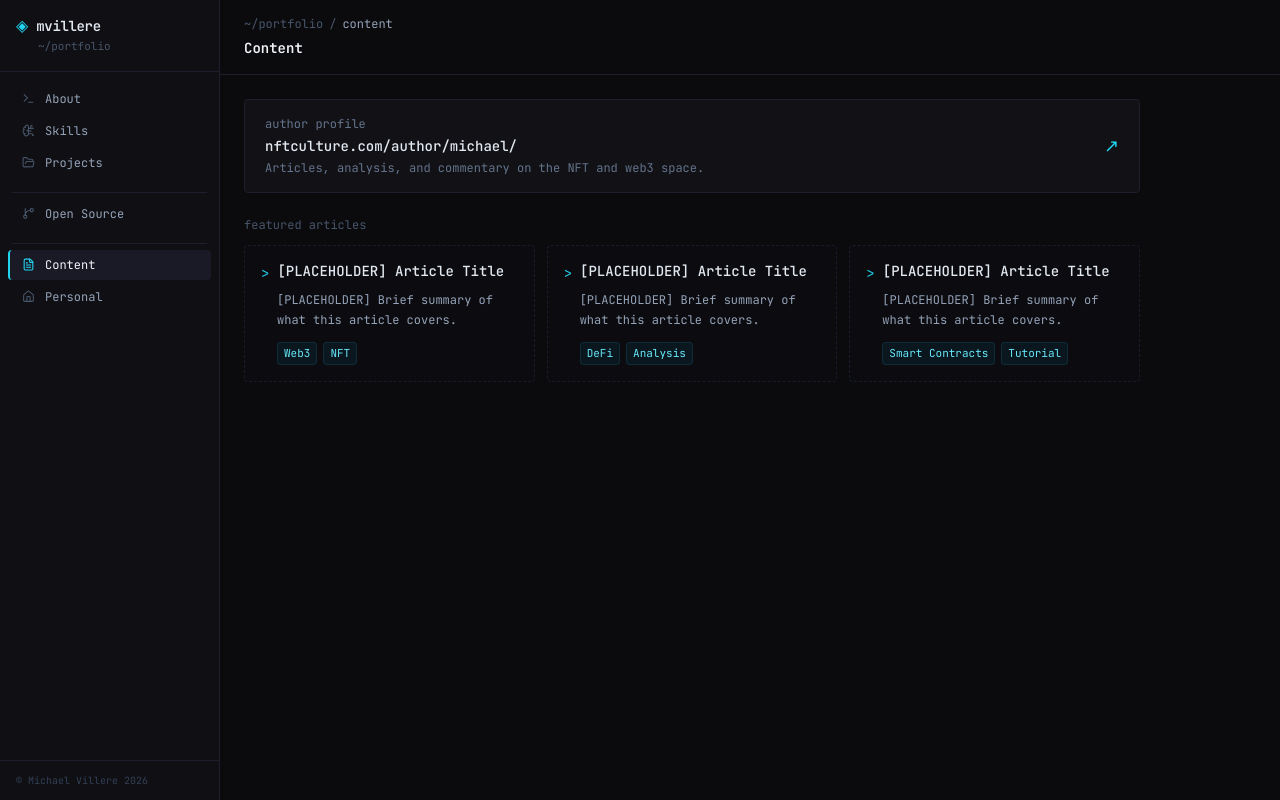
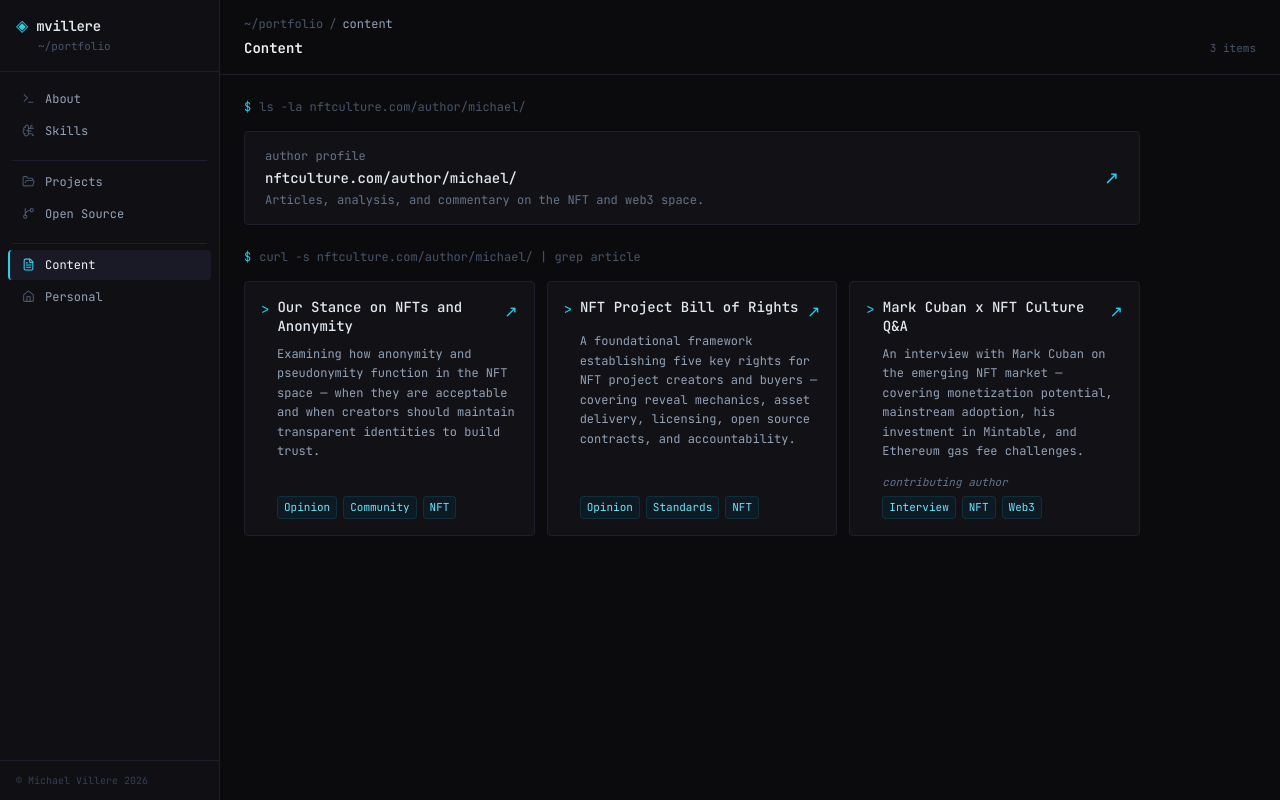
Before and after one commit to mvillere/mvillere.github.io, a Vue app: page / in a window 1280 px wide. Both pictures are taken after a click on the button "Content". Built offline with nearby package versions, Linux system fonts and the light colour scheme.

Commit message:
add content

```diff
--- a/src/App.vue
+++ b/src/App.vue
@@ -69,7 +69,7 @@ const tabs: TabDef[] = [
     label: 'Projects',
     icon: FolderOpen,
     path: 'projects',
-    group: null,
+    group: 'work',
     component: ProjectsTab,
     count: nftContracts.filter((p) => p.status !== 'placeholder').length,
   },
@@ -78,7 +78,7 @@ const tabs: TabDef[] = [
     label: 'Open Source',
     icon: GitBranch,
     path: 'open-source',
-    group: 'web3',
+    group: 'work',
     component: OpenSourceTab,
     count: openSourceRepos.length + openSourceTools.filter((p) => p.status !== 'placeholder').length,
   },
--- a/src/components/Sidebar.vue
+++ b/src/components/Sidebar.vue
@@ -13,7 +13,7 @@
 
     <!-- Navigation -->
     <nav class="flex-1 py-3 px-2 space-y-0.5">
-      <!-- Ungrouped: About, Skills, Projects -->
+      <!-- Ungrouped: About, Skills -->
       <button
         v-for="tab in ungrouped"
         :key="tab.id"
@@ -31,14 +31,14 @@
         <span class="hidden sm:inline">{{ tab.label }}</span>
       </button>
 
-      <!-- Open Source (web3 group — label dropped per user request) -->
+      <!-- Projects + Open Source (work group) -->
       <div class="sm:hidden h-px bg-shell-border mx-1 my-3" />
       <div class="hidden sm:block px-1 pt-3 pb-1">
         <div class="h-px bg-shell-border" />
       </div>
 
       <button
-        v-for="tab in web3Group"
+        v-for="tab in workGroup"
         :key="tab.id"
         :title="tab.label"
         class="nav-item"
@@ -93,7 +93,7 @@ export interface TabConfig {
   label: string;
   icon: Component;
   path: string;
-  group: 'web3' | 'other' | null;
+  group: 'work' | 'other' | null;
 }
 
 const props = defineProps<{
@@ -104,7 +104,7 @@ const props = defineProps<{
 defineEmits<{ select: [id: string] }>();
 
 const ungrouped = props.tabs.filter((t) => t.group === null);
-const web3Group = props.tabs.filter((t) => t.group === 'web3');
+const workGroup = props.tabs.filter((t) => t.group === 'work');
 const otherGroup = props.tabs.filter((t) => t.group === 'other');
 </script>
 
--- a/src/components/tabs/ContentTab.vue
+++ b/src/components/tabs/ContentTab.vue
@@ -1,6 +1,11 @@
 <template>
   <div class="space-y-6 max-w-4xl">
     <!-- Author profile link -->
+    <div>
+      <div class="flex items-center gap-2 text-xs text-slate-600 mb-4">
+        <span class="text-cyan-400">$</span>
+        <span>ls -la nftculture.com/author/michael/</span>
+      </div>
       <a
         :href="authorProfileUrl"
         target="_blank"
@@ -18,22 +23,44 @@
         </div>
         <span class="text-cyan-400 text-lg ml-4 shrink-0">↗</span>
       </a>
+    </div>
 
     <!-- Featured articles -->
     <div>
-      <p class="text-xs text-slate-600 mb-3">featured articles</p>
+      <div class="flex items-center gap-2 text-xs text-slate-600 mb-4">
+        <span class="text-cyan-400">$</span>
+        <span>curl -s nftculture.com/author/michael/ | grep article</span>
+      </div>
       <div class="grid grid-cols-1 md:grid-cols-2 xl:grid-cols-3 gap-3">
-        <div
+        <a
           v-for="article in articles"
           :key="article.id"
-          class="border border-dashed border-slate-800/60 rounded bg-shell-card/40 p-4 flex flex-col gap-2"
+          :href="article.url ?? undefined"
+          :target="article.url ? '_blank' : undefined"
+          :rel="article.url ? 'noopener noreferrer' : undefined"
+          class="border rounded bg-shell-card p-4 flex flex-col gap-2 transition-all"
+          :class="
+            article.url
+              ? 'border-shell-border hover:border-cyan-500/20 hover:bg-shell-hover cursor-pointer'
+              : 'border-dashed border-slate-800/60 bg-shell-card/40 cursor-default'
+          "
         >
-          <div class="flex items-start gap-2">
+          <div class="flex items-start justify-between gap-2">
+            <div class="flex items-start gap-2 flex-1 min-w-0">
               <span class="text-cyan-400 text-sm select-none mt-px shrink-0">&gt;</span>
               <h3 class="text-sm font-medium text-slate-200 leading-snug">{{ article.title }}</h3>
             </div>
+            <span v-if="article.url" class="text-cyan-400 shrink-0 mt-0.5">↗</span>
+          </div>
           <p class="text-xs text-slate-400 leading-relaxed ml-4">{{ article.description }}</p>
-          <div class="ml-4 flex flex-wrap gap-1.5 mt-auto pt-1">
+          <div class="ml-4 mt-auto pt-1 space-y-1.5">
+            <span
+              v-if="article.role === 'contributor'"
+              class="block text-[11px] text-slate-500 italic"
+            >
+              contributing author
+            </span>
+            <div class="flex flex-wrap gap-1.5">
               <span
                 v-for="tag in article.tags"
                 :key="tag"
@@ -43,6 +70,7 @@
               </span>
             </div>
           </div>
+        </a>
       </div>
     </div>
   </div>
--- a/src/data/portfolio.ts
+++ b/src/data/portfolio.ts
@@ -31,6 +31,7 @@ export interface Article {
   url: string | null;
   publishedAt: string;
   tags: string[];
+  role?: 'author' | 'contributor';
 }
 
 // ─── NFTs ─────────────────────────────────────────────────────────────────────
@@ -294,27 +295,31 @@ export const authorProfileUrl = 'https://www.nftculture.com/author/michael/';
 
 export const articles: Article[] = [
   {
-    id: 'article-placeholder-1',
-    title: '[PLACEHOLDER] Article Title',
-    description: '[PLACEHOLDER] Brief summary of what this article covers.',
-    url: null,
-    publishedAt: '20XX',
-    tags: ['Web3', 'NFT'],
+    id: 'nfts-and-anonymity',
+    title: 'Our Stance on NFTs and Anonymity',
+    description:
+      'Examining how anonymity and pseudonymity function in the NFT space — when they are acceptable and when creators should maintain transparent identities to build trust.',
+    url: 'https://www.nftculture.com/nft-projects/our-stance-on-nfts-and-anonymity/',
+    publishedAt: '2021-07-28',
+    tags: ['Opinion', 'Community', 'NFT'],
   },
   {
-    id: 'article-placeholder-2',
-    title: '[PLACEHOLDER] Article Title',
-    description: '[PLACEHOLDER] Brief summary of what this article covers.',
-    url: null,
-    publishedAt: '20XX',
-    tags: ['DeFi', 'Analysis'],
+    id: 'nft-bill-of-rights',
+    title: 'NFT Project Bill of Rights',
+    description:
+      'A foundational framework establishing five key rights for NFT project creators and buyers — covering reveal mechanics, asset delivery, licensing, open source contracts, and accountability.',
+    url: 'https://www.nftculture.com/future-nfts/nft-project-bill-of-rights/',
+    publishedAt: '2021-06-17',
+    tags: ['Opinion', 'Standards', 'NFT'],
   },
   {
-    id: 'article-placeholder-3',
-    title: '[PLACEHOLDER] Article Title',
-    description: '[PLACEHOLDER] Brief summary of what this article covers.',
-    url: null,
-    publishedAt: '20XX',
-    tags: ['Smart Contracts', 'Tutorial'],
+    id: 'mark-cuban-qa',
+    title: 'Mark Cuban x NFT Culture Q&A',
+    description:
+      "An interview with Mark Cuban on the emerging NFT market — covering monetization potential, mainstream adoption, his investment in Mintable, and Ethereum gas fee challenges.",
+    url: 'https://www.nftculture.com/nft-art/mark-cuban-x-nft-culture-qa/',
+    publishedAt: '2021-04-05',
+    tags: ['Interview', 'NFT', 'Web3'],
+    role: 'contributor',
   },
 ];
```
Also changed, not shown: 1 other file (tests, documents, lock files or other folders). Lines whose indentation alone changed are shown as unchanged.
